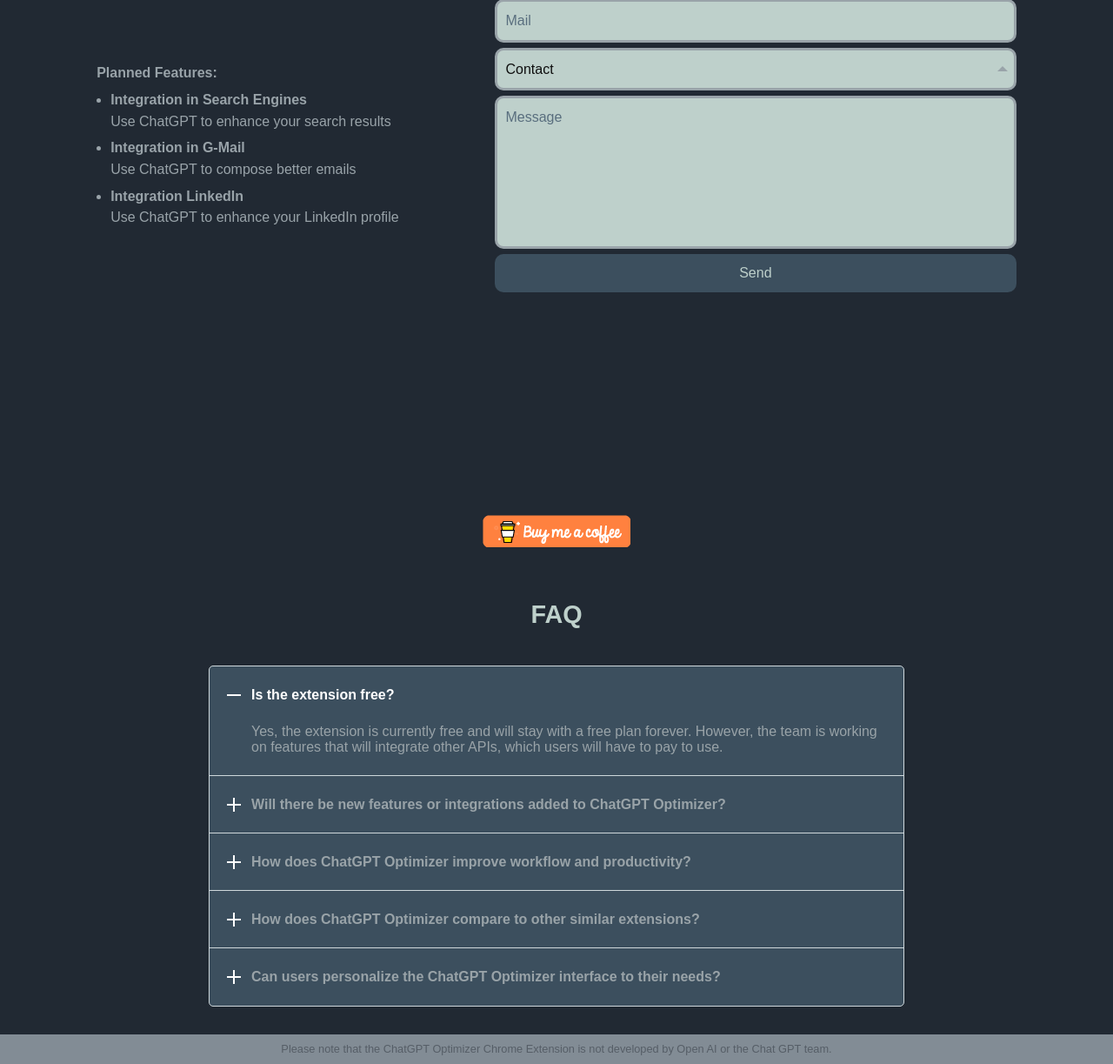
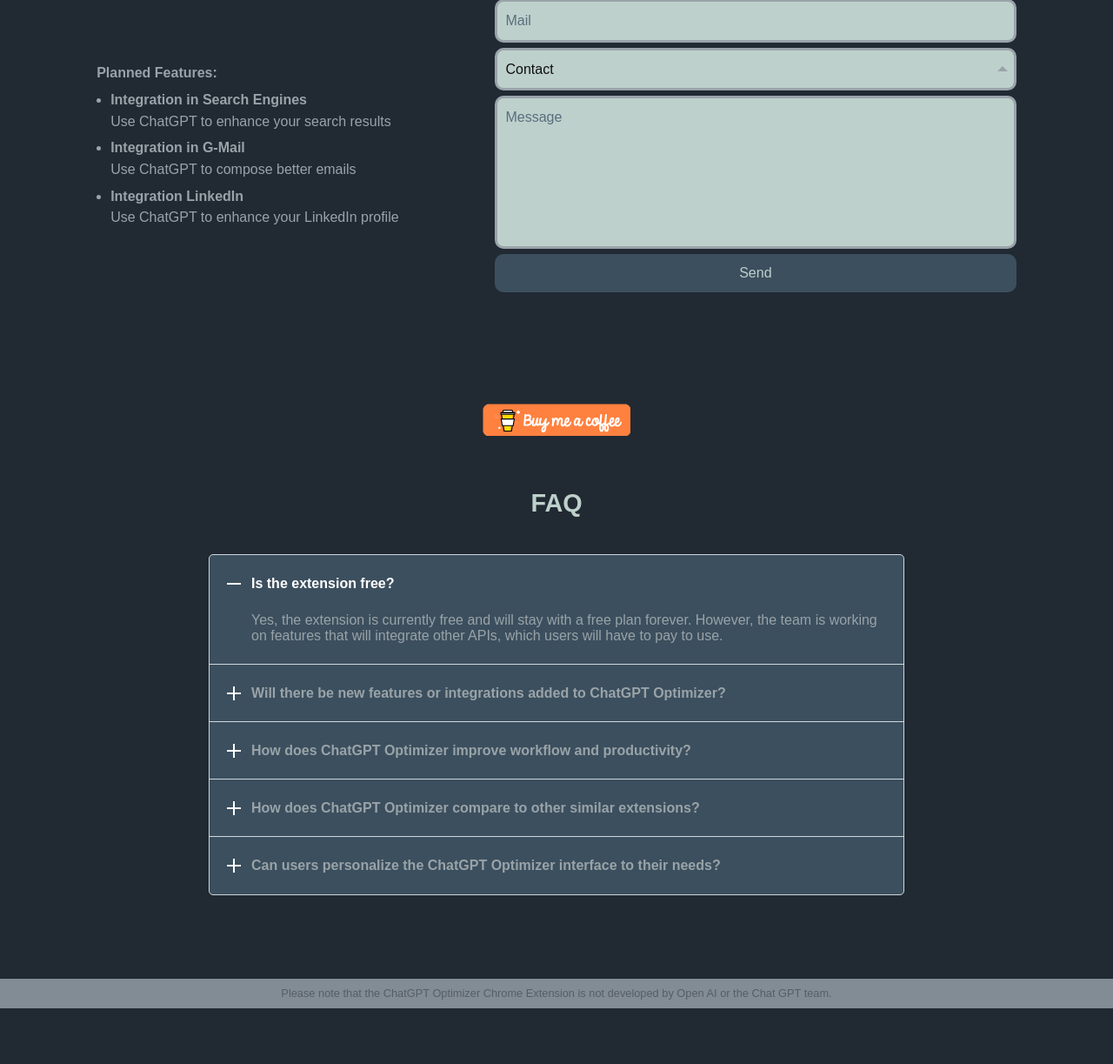
Before and after one commit to productivity-rocks/ai-optimizer-website, a PHP site: page / in a window 1280 px wide. Shown: the part 2343-3566 px from the top of the page at 87% size. After the commit the page ends 3502 px from the top, so only its background shows below. Run offline with PHP 8.4, Linux system fonts and the light colour scheme.

Commit message:
style: :lipstick: improved style of outro section

```diff
--- a/page.css
+++ b/page.css
@@ -188,7 +188,8 @@
 }
 
 #outro {
-    padding-bottom: 2rem;
+    padding-top: 0;
+    padding-bottom: 6rem;
     display: grid;
     place-items: center;
 }
```
